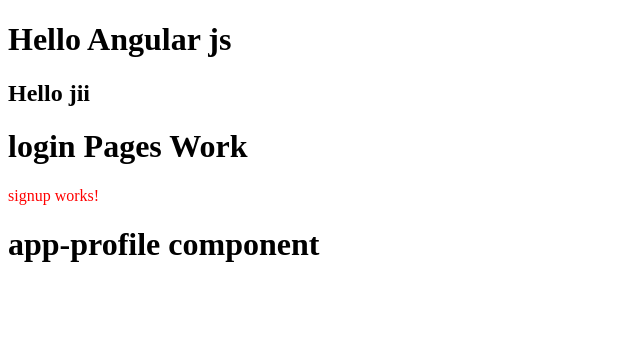
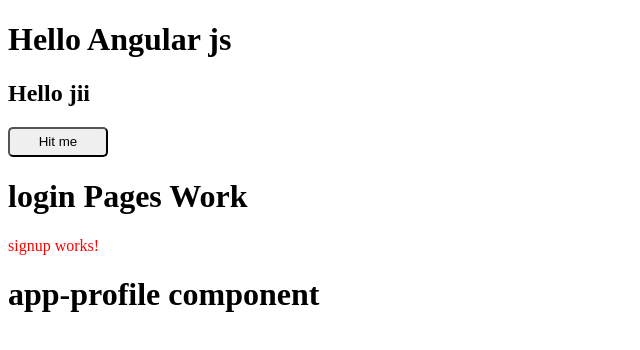
Before and after one commit to sachindigharra/Hello-AngularJs, an Angular app: page / in a window 1280 px wide. Shown: the top 350 px of the page, without its empty margins (0-640 px from the left). Built offline with nearby package versions, Linux system fonts and the light colour scheme.

Commit message:
clickHandle Event added

```diff
--- a/src/app/app.component.html
+++ b/src/app/app.component.html
@@ -1,5 +1,6 @@
 <h1>Hello Angular js</h1>
 <h2>{{title}}</h2>
+<button style="  width: 100px;; height: 30px;; border-radius: 5px;;" (click)="handleClickEvent()">Hit me</button>
 <app-login></app-login>
 <app-signup></app-signup>
 <app-profile></app-profile>
--- a/src/app/app.component.ts
+++ b/src/app/app.component.ts
@@ -14,4 +14,9 @@
 export class AppComponent {
   title = 'Hello jii';
   // example let x=2;
+
+  // this function called when click Event Occur i.e means if button is pressed
+  handleClickEvent(){
+    alert("yoou click that Button")
+  }
 }
```
Also changed, not shown: 1 other file (tests, documents, lock files or other folders).
